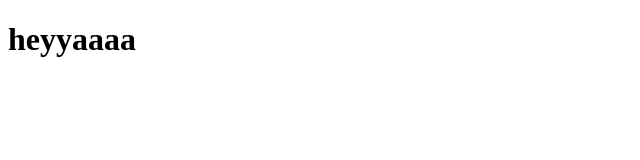
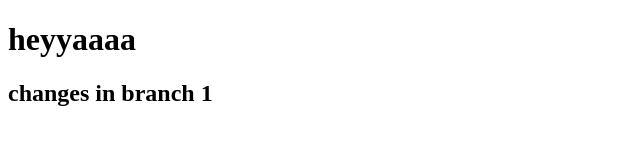
Before and after one commit to ankurdome/LearningGit2, a plain HTML site: page index.html in a window 1280 px wide. Shown: the whole page, without its empty margins (0-640 px from the left). Drawn offline with Linux system fonts and the light colour scheme.

Commit message:
changes in branch 1

```diff
--- a/index.html
+++ b/index.html
@@ -17,7 +17,7 @@
         <!--[if lt IE 7]>
             <p class="browsehappy">You are using an <strong>outdated</strong> browser. Please <a href="#">upgrade your browser</a> to improve your experience.</p>
         <![endif]-->
-
+        <h2>changes in branch 1</h2>
         <script src="" async defer></script>
     </body>
 </html>
```
